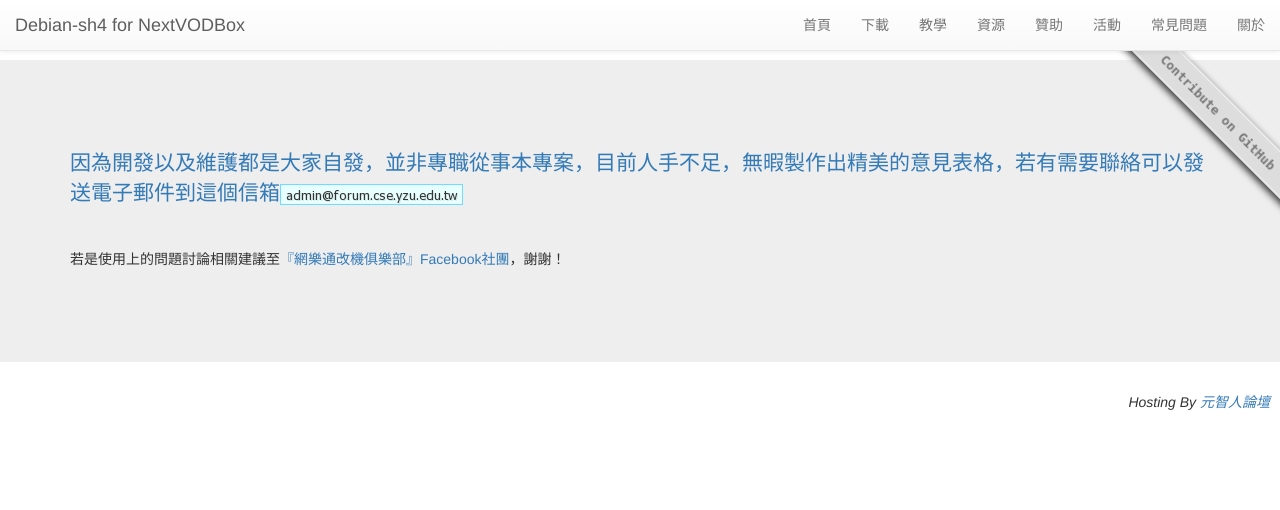
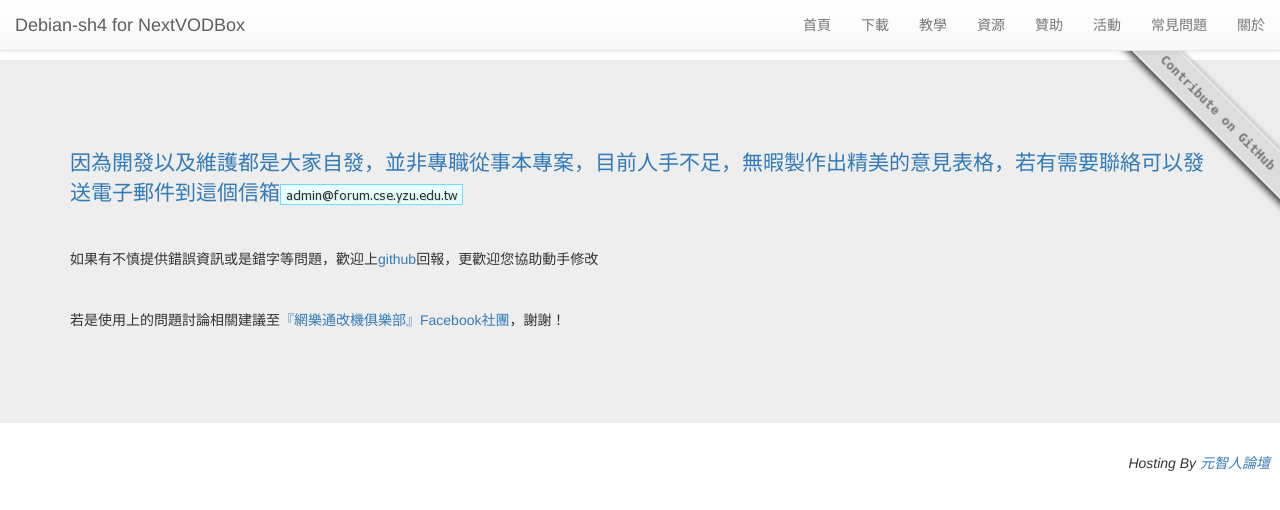
Before and after one commit to PeterDaveHello/debian-sh4-for-nextvodbox-web, a PHP site: page /about.php in a window 1280 px wide. Shown: the top 510 px of the page. Run offline with PHP 8.4, Linux system fonts and the light colour scheme; some libraries are stand-ins or nearby versions.

Commit message:
update about page

```diff
--- a/about.php
+++ b/about.php
@@ -3,6 +3,8 @@
         <p class="text-primary">
           因為開發以及維護都是大家自發，並非專職從事本專案，目前人手不足，無暇製作出精美的意見表格，若有需要聯絡可以發送電子郵件到這個信箱<img src="mail.png">
           <hr />
+          如果有不慎提供錯誤資訊或是錯字等問題，歡迎上<a href="https://github.com/PeterDaveHello/debian-sh4-for-nextvodbox-web">github</a>回報，更歡迎您協助動手修改
+          <hr />
           若是使用上的問題討論相關建議至<a href="https://www.facebook.com/groups/477359555618518/">『網樂通改機俱樂部』Facebook社團</a>，謝謝！
         </p>
 
```
